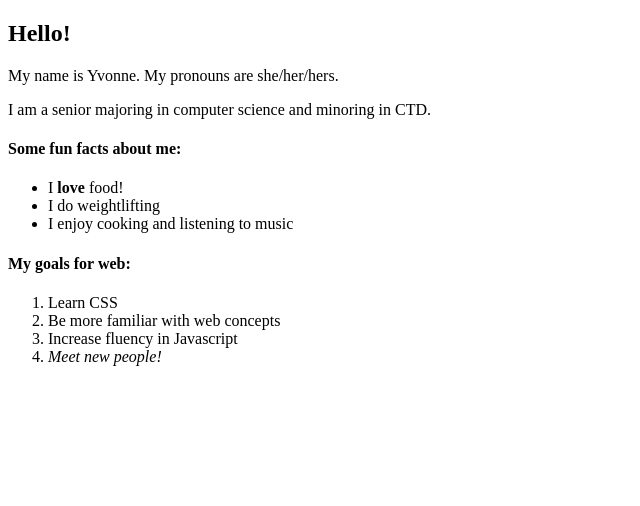
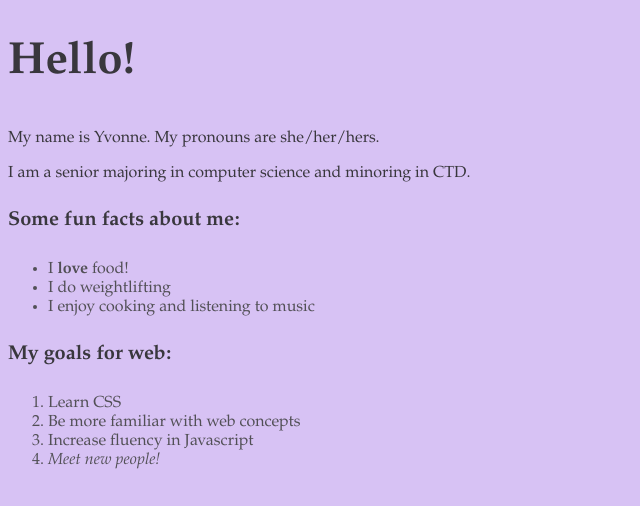
Before and after one commit to vonvonliu/web-repo, a plain HTML site: page index.html in a window 1280 px wide. Shown: the whole page, without its empty margins (0-640 px from the left). Drawn offline with Linux system fonts and the light colour scheme.

Commit message:
Added CSS

```diff
--- a/index.html
+++ b/index.html
@@ -2,6 +2,7 @@
 <html>
   <head>
     <title>Hello Me</title>
+    <link rel="stylesheet" href="style.css">
   </head>
   <body>
     <section>
--- /dev/null
+++ b/style.css
@@ -0,0 +1,18 @@
+h1{
+  font-size: 45px;
+  font-family: garamond;
+}
+h4{
+  font-size: 20px;
+}
+body{
+  font-family: garamond;
+  background-color: #D7C2F4;
+  color: #39373D;
+}
+ul{
+  color: #525056;
+}
+ol{
+  color: #525056;
+}
```
